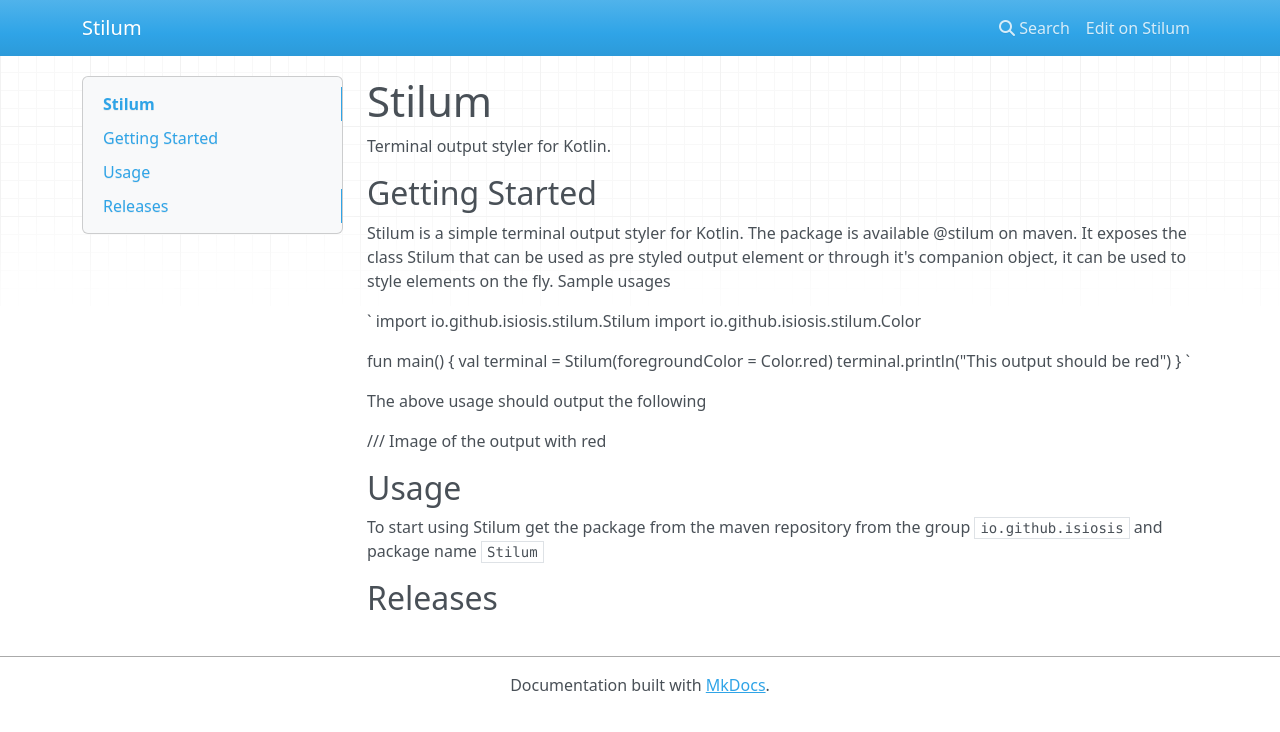
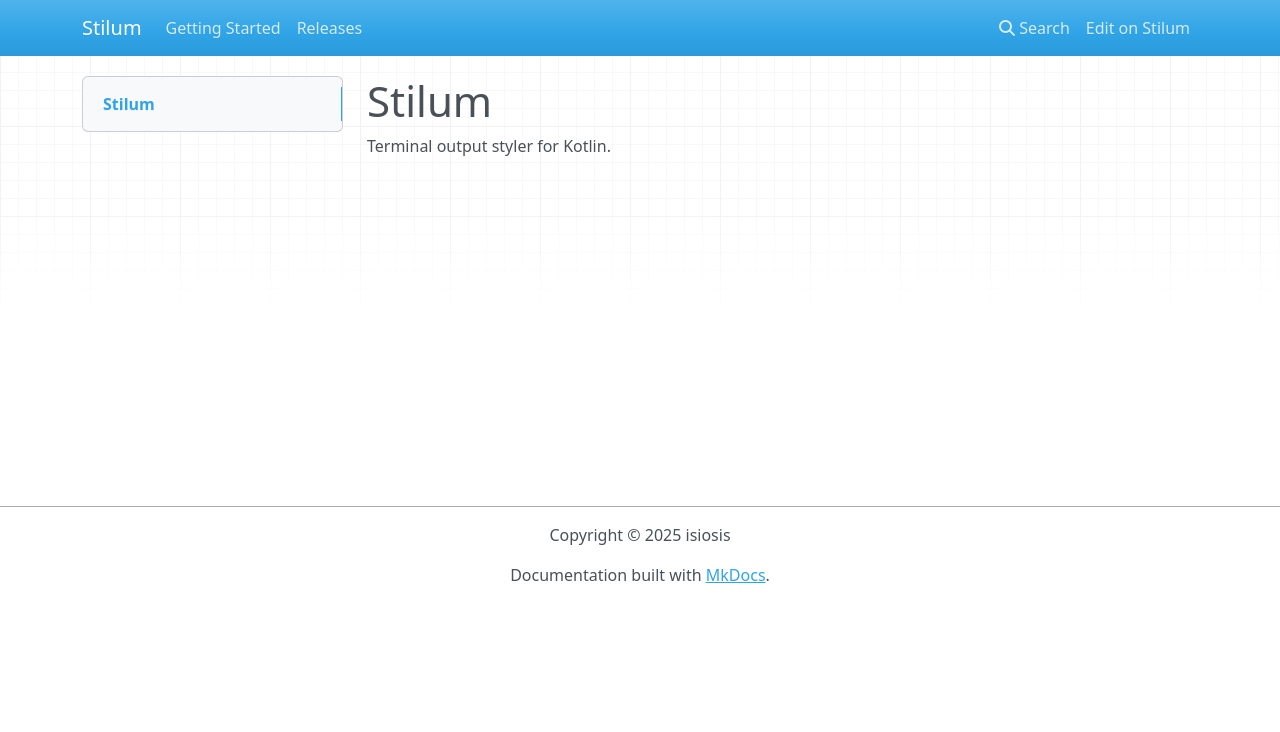
Before and after one commit to isiosis/stilum, an MkDocs documentation site: the page built from docs/index.md, in a window 1280 px wide. Shown: the top 732 px of the page. Built offline with MkDocs 1.6.1, drawn with Linux system fonts in a browser that asks for light colours; nearby versions of some CDN libraries.

Commit message:
update documentation and version

```diff
--- a/docs/index.md
+++ b/docs/index.md
@@ -1,29 +1,3 @@
 # Stilum
+
 Terminal output styler for Kotlin.
-
-## Getting Started
-Stilum is a simple terminal output styler for Kotlin. The package is available @stilum on maven.
-It exposes the class Stilum that can be used as pre styled output element or through it's companion object, it can be used to style elements on the fly.
-Sample usages
-
-`
-import io.github.isiosis.stilum.Stilum
-import io.github.isiosis.stilum.Color
-
-fun main() {
-    val terminal = Stilum(foregroundColor = Color.red)
-    terminal.println("This output should be red")
-}
-`
-
-The above usage should output the following
-
-/// Image of the output with red
-
-
-## Usage
-
-To start using Stilum get the package from the maven repository from the group `io.github.isiosis` and package name `Stilum`
-
-
-## Releases
--- a/mkdocs.yml
+++ b/mkdocs.yml
@@ -3,5 +3,8 @@
 repo_url: https://github.com/isiosis/stilum
 site_description: Documentation for Stilum; A simple terminal output styler for kotlin.
 site_author: isiosis
+copyright: Copyright &copy; 2025 isiosis
+
 nav:
   - 'Getting Started': getting_started.md
+  - 'Releases': changelog.md
```
Also changed, not shown: CHANGELOG.md (added, +4 -0 lines), docs/changelog.md (added, +4 -0 lines), docs/getting_started.md (+74 -0 lines), 1 other file.
